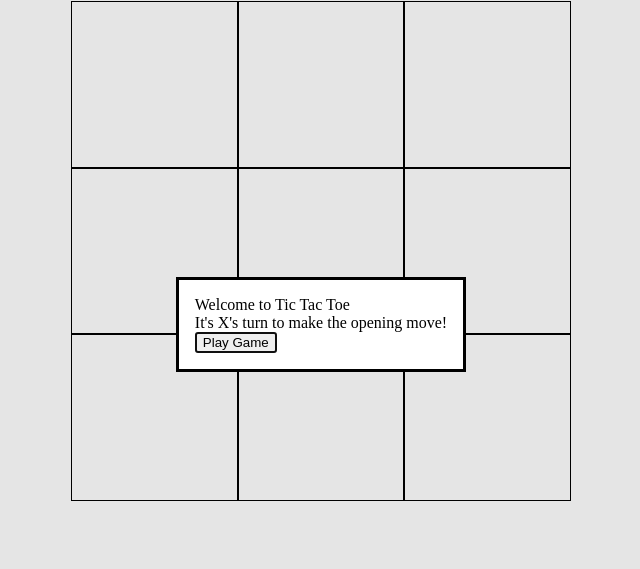
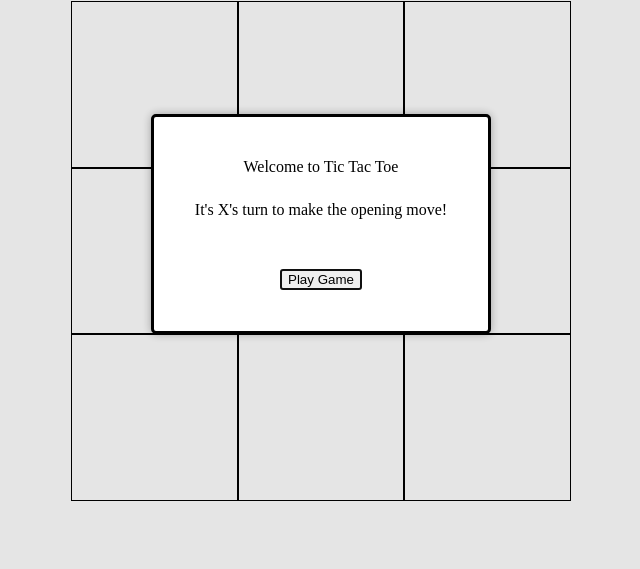
Before and after one commit to justryan55/tic-tac-toe, a plain HTML site: page index.html in a window 1280 px wide. Shown: the part 76-645 px from the top of the page, without its empty margins (319-959 px from the left). Drawn offline with Linux system fonts and the light colour scheme.

Commit message:
added modal

```diff
--- a/stylesheet.css
+++ b/stylesheet.css
@@ -75,3 +75,15 @@ img {
     font-size: 30px;
     color: 4caf50;
 }
+
+#myModal {
+    text-align: center;
+    border-radius: 5px;
+    box-shadow: 0 0 10px rgba(0, 0, 0, 0.3);
+    bottom: 25%;
+
+}
+
+.title, .description, .play-game-btn {
+    margin: 25px;
+}
```
